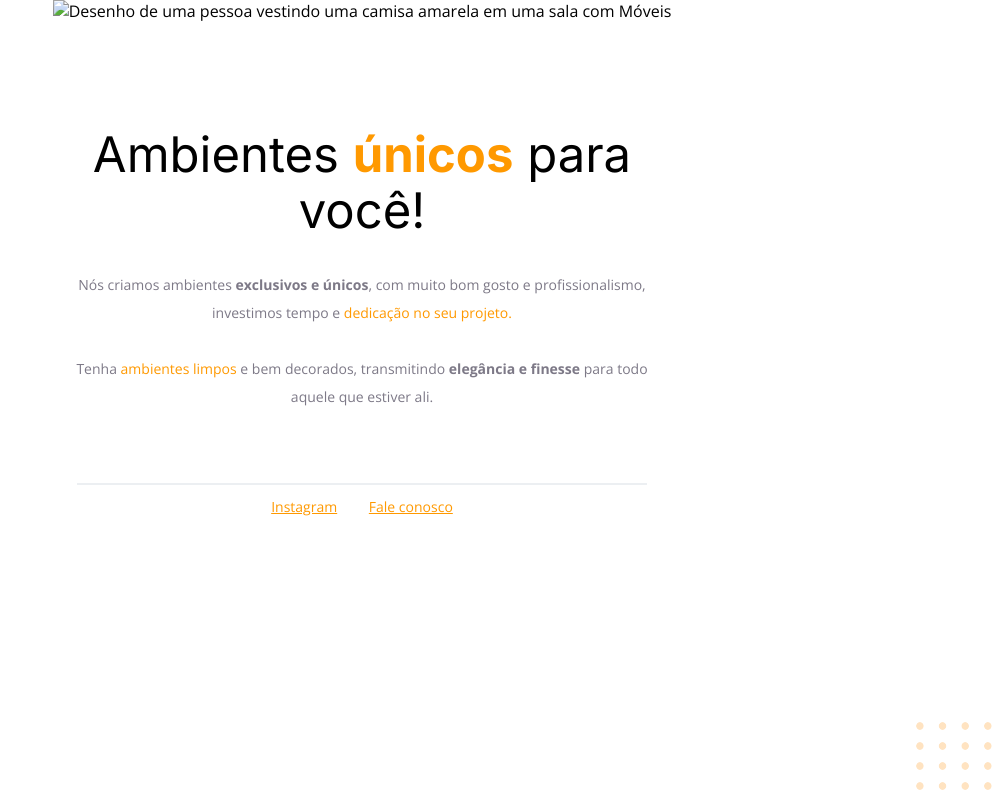
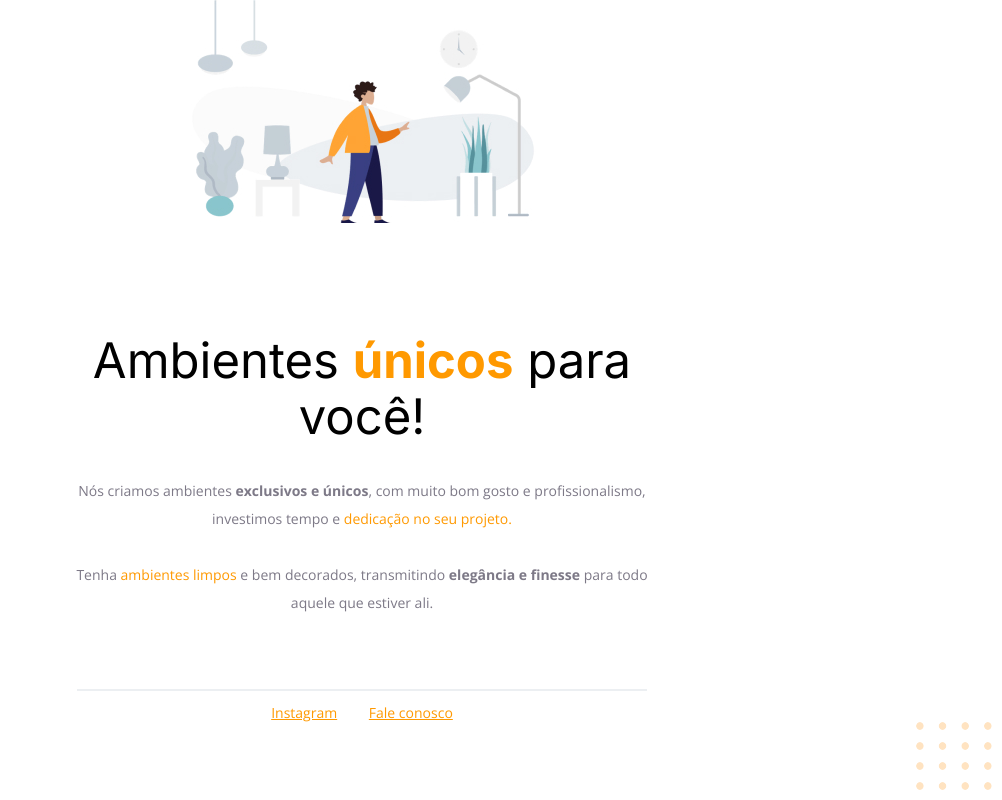
Before and after one commit to 1felipeaac/projeto01-explorer, a plain HTML site: page index.html in a window 1280 px wide. Shown: the whole page, without its empty margins (278-1280 px from the left). Drawn offline with nearby package versions, Linux system fonts and the light colour scheme.

Commit message:
fix link da imagem

```diff
--- a/index.html
+++ b/index.html
@@ -23,7 +23,7 @@
     <!-- Fiz alterações na ordem das tags -->
     <img
       id="img-top-page"
-      src="images/img1.jpg"
+      src="https://raw.githubusercontent.com/1felipeaac/projeto01-explorer/main/images/img1.jpeg"
       alt="Desenho de uma pessoa vestindo uma camisa amarela em uma sala com Móveis"
     />
     <div id="hero">
```
